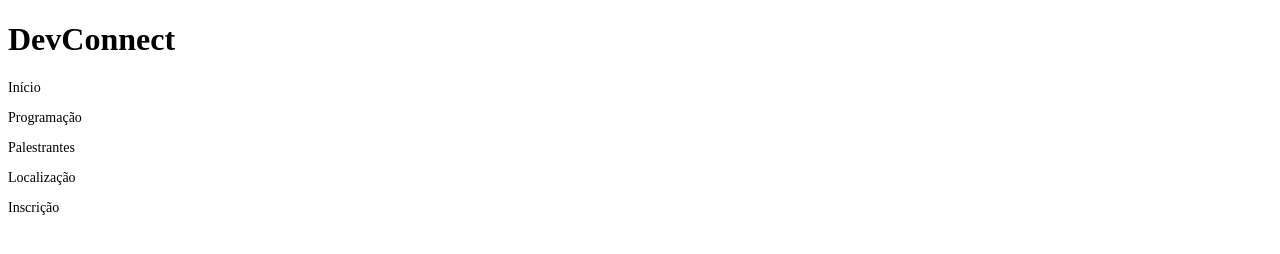
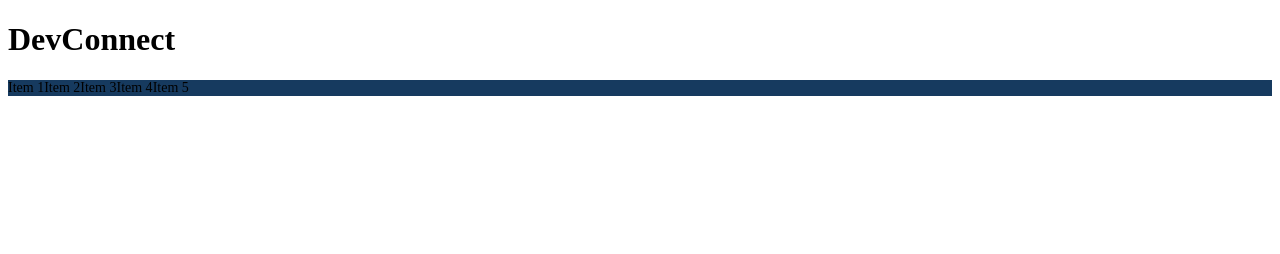
Before and after one commit to sirios77777777/devconnect, a plain HTML site: page index.html in a window 1280 px wide. Drawn offline with Linux system fonts and the light colour scheme.

Commit message:
feat
continuando o cabaçalho

```diff
--- a/css/style.css
+++ b/css/style.css
@@ -1,6 +1,14 @@
 .links {
+
+display: flex;
+background-color: #163A5F;
+
+padding: auto;
 font-size: 14px;
-display: flex;
-align-items: center;
+
+
+
+
+
 
 }
--- a/index.html
+++ b/index.html
@@ -10,12 +10,16 @@
 
 <header>
 
-<h1>DevConnect</h1>
-<p class="links" > Início </p>
-<p class="links" > Programação </p>
-<p class="links" > Palestrantes </p>
-<p class="links" > Localização </p>
-<p class="links" > Inscrição </p>
+
+
+<h1>DevConnect </h1>
+<div class="links">
+  <div>Item 1</div>
+  <div>Item 2</div>
+  <div>Item 3</div>
+  <div>Item 4</div>
+  <div>Item 5</div>
+</div>
 
 </header>
 
```
